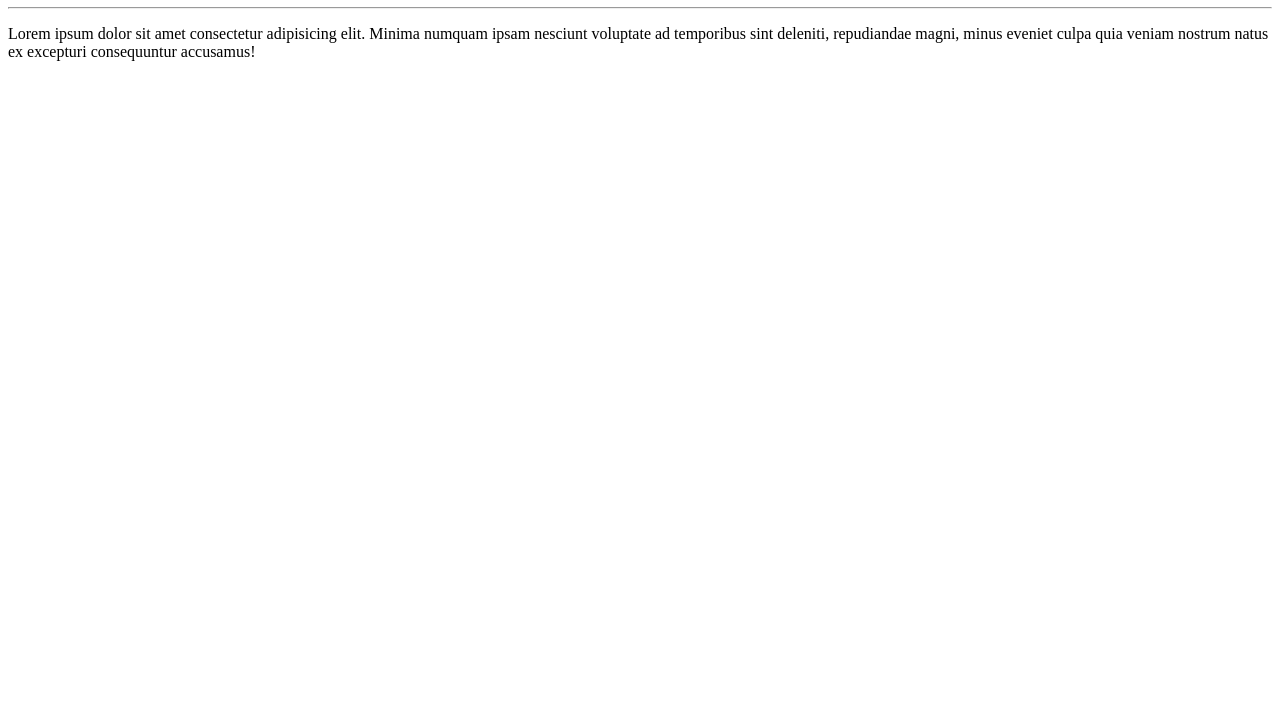
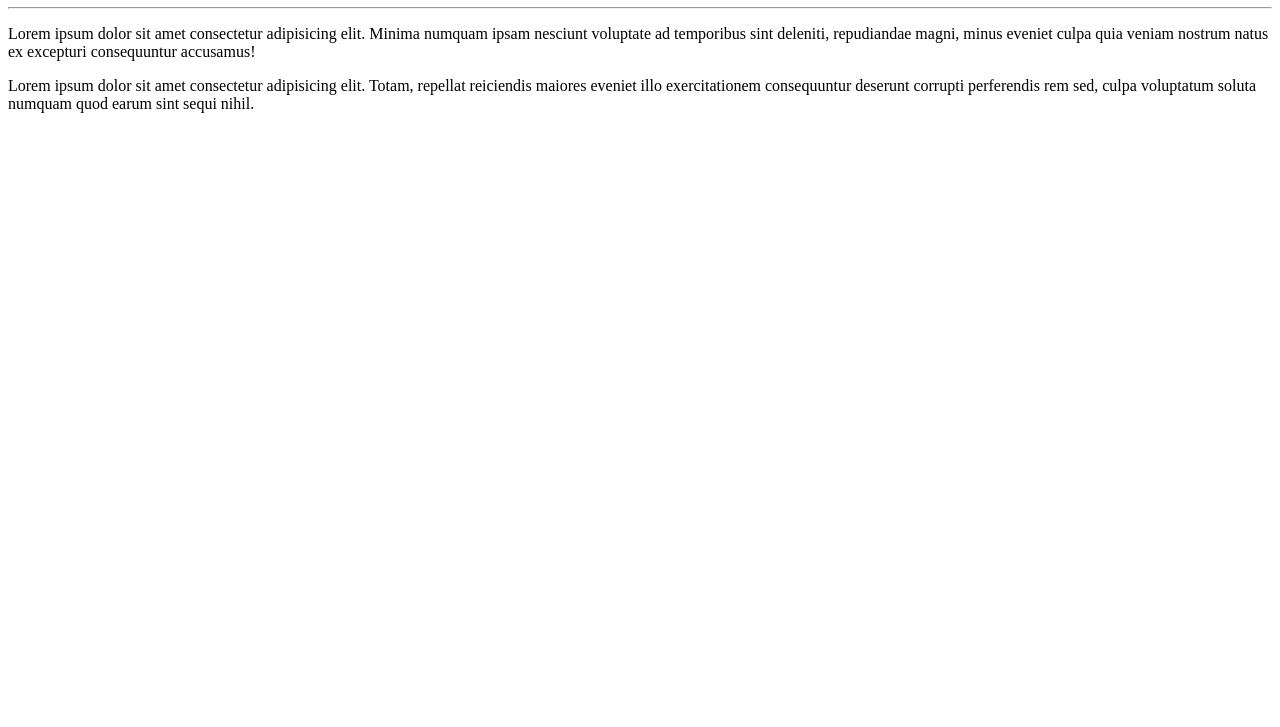
Before and after one commit to DevsMarcos/Ola-mundo, a plain HTML site: page site-exemplo/index.html in a window 1280 px wide. Shown: the part 73-800 px from the top of the page. Drawn offline with Linux system fonts and the light colour scheme.

Commit message:
Segundo Paragrafo da Pagina

```diff
--- a/site-exemplo/index.html
+++ b/site-exemplo/index.html
@@ -10,5 +10,6 @@
     <h1>Olá Mundo</h1>
     <hr>
     <p>Lorem ipsum dolor sit amet consectetur adipisicing elit. Minima numquam ipsam nesciunt voluptate ad temporibus sint deleniti, repudiandae magni, minus eveniet culpa quia veniam nostrum natus ex excepturi consequuntur accusamus!</p>
+    <p>Lorem ipsum dolor sit amet consectetur adipisicing elit. Totam, repellat reiciendis maiores eveniet illo exercitationem consequuntur deserunt corrupti perferendis rem sed, culpa voluptatum soluta numquam quod earum sint sequi nihil.</p>
 </body>
 </html>
```
